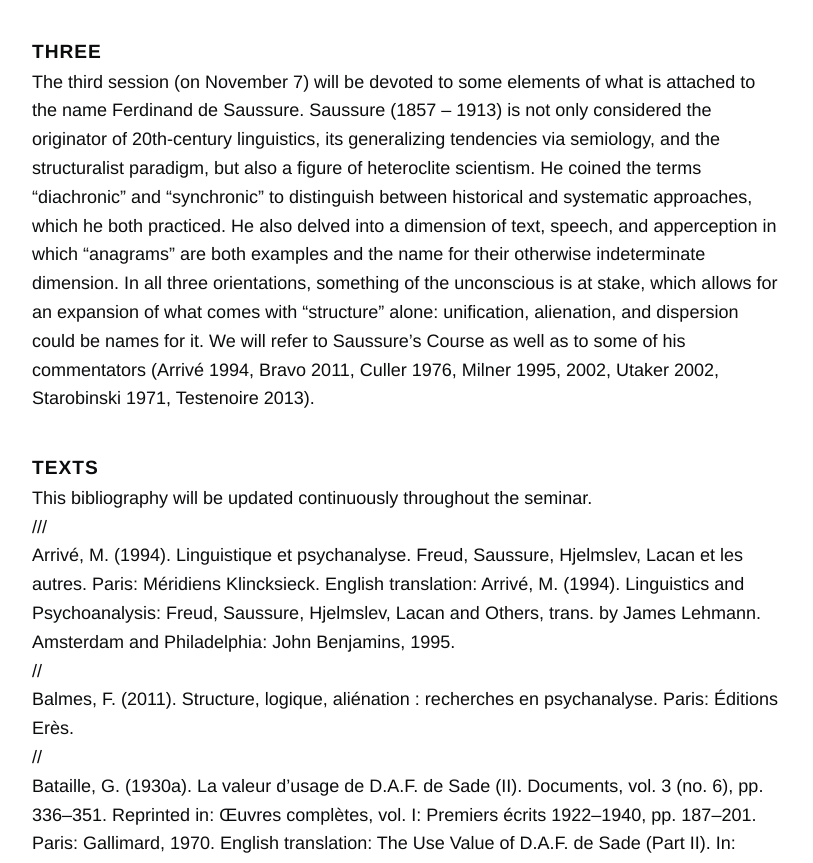
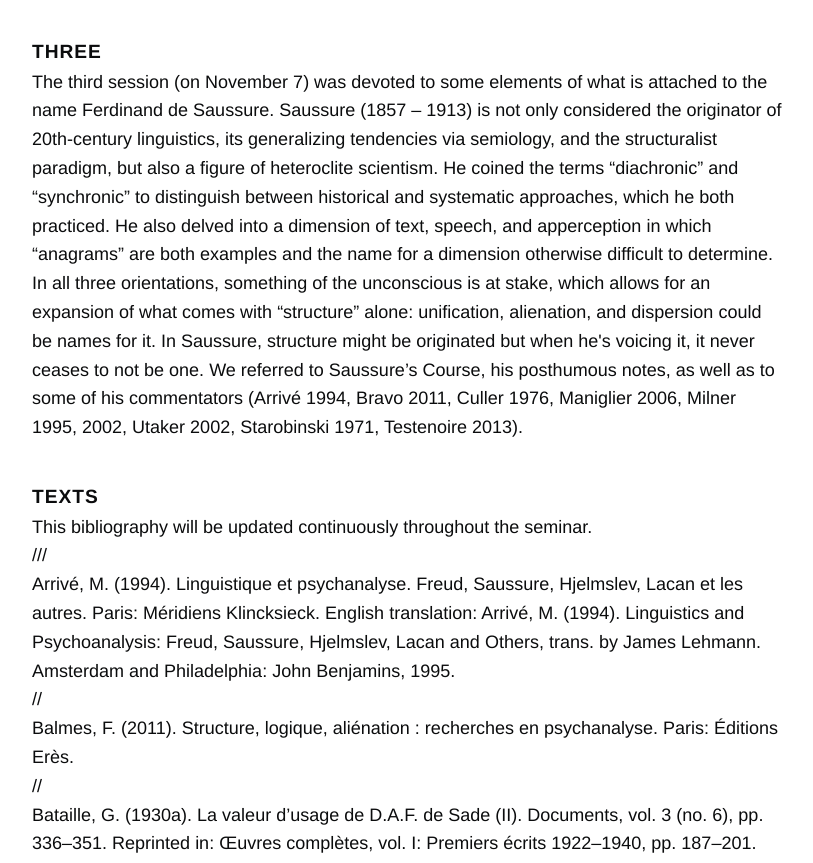
Before and after one commit to mcoelen/structure-of-psychoanalysis, a plain HTML site: page index.html in a window 1280 px wide. Shown: the part 4102-4965 px from the top of the page, without its empty margins (232-1045 px from the left). Drawn offline with Linux system fonts and the light colour scheme.

Commit message:
Update index.html

```diff
--- a/index.html
+++ b/index.html
@@ -117,7 +117,7 @@ In the second session (on October 31), we went again over some of the introducto
 </p>
 <h2>Three</h2>
 <p>
-The third session (on November 7) will be devoted to some elements of what is attached to the name Ferdinand de Saussure. Saussure (1857 – 1913) is not only considered the originator of 20th-century linguistics, its generalizing tendencies via semiology, and the structuralist paradigm, but also a figure of heteroclite scientism. He coined the terms “diachronic” and “synchronic” to distinguish between historical and systematic approaches, which he both practiced. He also delved into a dimension of text, speech, and apperception in which “anagrams” are both examples and the name for their otherwise indeterminate dimension. In all three orientations, something of the unconscious is at stake, which allows for an expansion of what comes with “structure” alone: unification, alienation, and dispersion could be names for it. We will refer to Saussure’s Course as well as to some of his commentators (Arrivé 1994, Bravo 2011, Culler 1976, Milner 1995, 2002, Utaker 2002, Starobinski 1971, Testenoire 2013).
+The third session (on November 7) was devoted to some elements of what is attached to the name Ferdinand de Saussure. Saussure (1857 – 1913) is not only considered the originator of 20th-century linguistics, its generalizing tendencies via semiology, and the structuralist paradigm, but also a figure of heteroclite scientism. He coined the terms “diachronic” and “synchronic” to distinguish between historical and systematic approaches, which he both practiced. He also delved into a dimension of text, speech, and apperception in which “anagrams” are both examples and the name for a dimension otherwise difficult to determine. In all three orientations, something of the unconscious is at stake, which allows for an expansion of what comes with “structure” alone: unification, alienation, and dispersion could be names for it. In Saussure, structure might be originated but when he's voicing it, it never ceases to not be one. We referred to Saussure’s Course, his posthumous notes, as well as to some of his commentators (Arrivé 1994, Bravo 2011, Culler 1976, Maniglier 2006, Milner 1995, 2002, Utaker 2002, Starobinski 1971, Testenoire 2013).
 </p>
 <h2>Texts</h2>
 <p>This bibliography will be updated continuously throughout the seminar.
```
